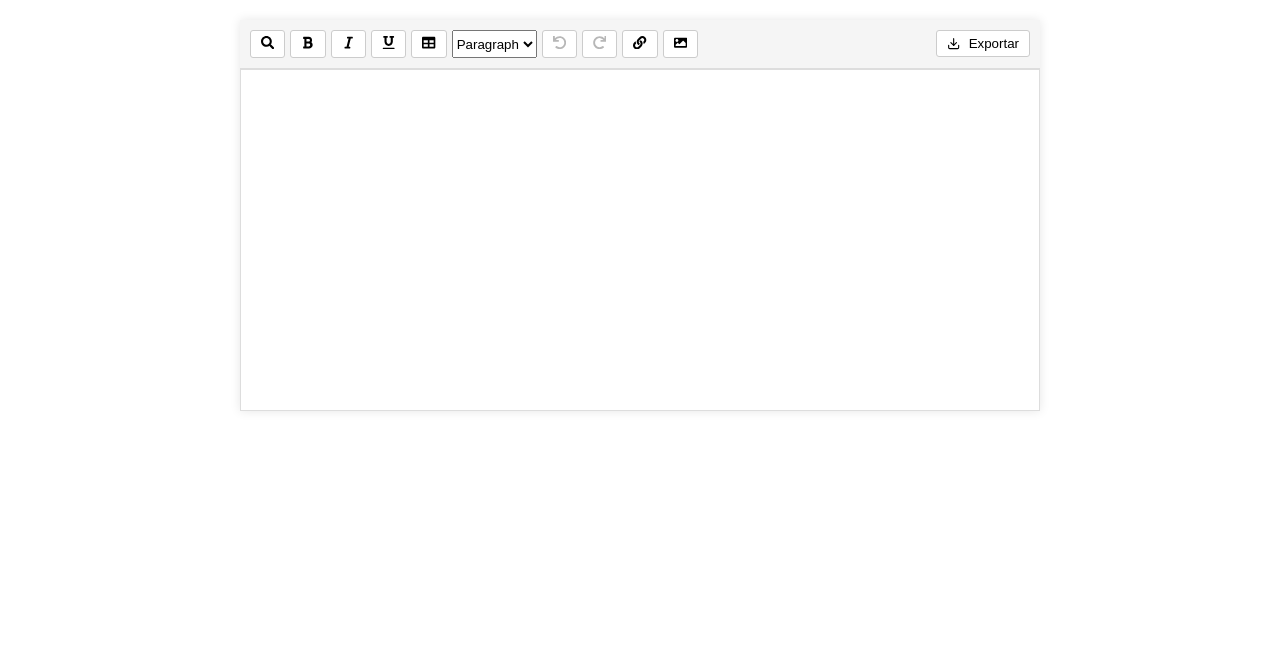
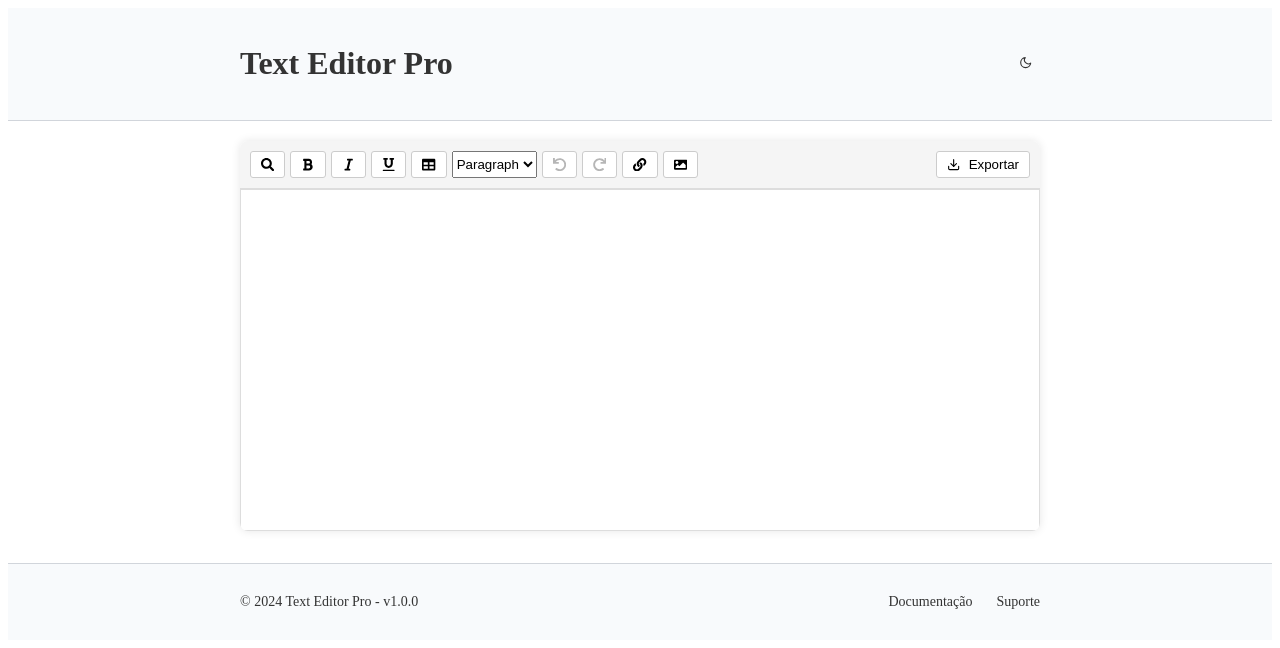
Before and after one commit to mrb1sh0p/rich-text-editor, a React (Create React App) app: page / in a window 1280 px wide. Shown: the top 648 px of the page. Built offline with nearby package versions, Linux system fonts and the light colour scheme.

Commit message:
Add dark mode, header/footer and UI improvements

```diff
--- /dev/null
+++ b/src/App.css
@@ -0,0 +1,80 @@
+/* src/App.css */
+.app-header {
+    background-color: var(--toolbar-bg);
+    padding: 1rem;
+    border-bottom: 1px solid var(--border-color);
+  }
+
+  .header-content {
+    max-width: 800px;
+    margin: 0 auto;
+    display: flex;
+    justify-content: space-between;
+    align-items: center;
+  }
+
+  .app-footer {
+    background-color: var(--toolbar-bg);
+    padding: 1rem;
+    margin-top: 2rem;
+    border-top: 1px solid var(--border-color);
+  }
+
+  .footer-content {
+    max-width: 800px;
+    margin: 0 auto;
+    display: flex;
+    justify-content: space-between;
+    align-items: center;
+    font-size: 0.875rem;
+  }
+
+  .footer-links a {
+    color: var(--text-color);
+    margin-left: 1.5rem;
+    text-decoration: none;
+  }
+
+  .footer-links a:hover {
+    color: var(--primary-color);
+  }
+
+  .theme-toggle {
+    background: none;
+    border: none;
+    color: var(--text-color);
+    padding: 0.5rem;
+    cursor: pointer;
+    transition: transform 0.2s;
+  }
+
+  .theme-toggle:hover {
+    transform: scale(1.1);
+  }
+
+  /* Melhorias gerais na UI */
+  .editor-container {
+    border-radius: 8px;
+    overflow: hidden;
+    transition: box-shadow 0.3s;
+  }
+
+  .editor-container:hover {
+    box-shadow: 0 4px 6px -1px rgba(0, 0, 0, 0.1);
+  }
+
+  .toolbar button {
+    transition: all 0.2s;
+    display: flex;
+    align-items: center;
+    gap: 0.5rem;
+  }
+
+  .toolbar button:hover {
+    background-color: var(--hover-bg);
+  }
+
+  .modal-content {
+    background-color: var(--bg-color);
+    border: 1px solid var(--border-color);
+  }
--- a/src/App.js
+++ b/src/App.js
@@ -1,11 +1,38 @@
+// src/App.js
+import React, { useState, useEffect } from "react";
+import { ErrorProvider } from "./contexts/ErrorContext";
+import Header from "./components/Header";
+import Footer from "./components/Footer";
 import Editor from "./components/Editor";
-import { ErrorProvider } from "./contexts/ErrorContext";
+import "./theme.css";
+import "./App.css";
 
 function App() {
+  const [darkMode, setDarkMode] = useState(() => {
+    const savedTheme = localStorage.getItem("theme");
+    return savedTheme
+      ? savedTheme === "dark"
+      : window.matchMedia("(prefers-color-scheme: dark)").matches;
+  });
+
+  useEffect(() => {
+    document.documentElement.setAttribute(
+      "data-theme",
+      darkMode ? "dark" : "light"
+    );
+    localStorage.setItem("theme", darkMode ? "dark" : "light");
+  }, [darkMode]);
+
+  const toggleTheme = () => {
+    setDarkMode(!darkMode);
+  };
+
   return (
     <ErrorProvider>
       <div className="App">
+        <Header darkMode={darkMode} toggleTheme={toggleTheme} />
         <Editor />
+        <Footer />
       </div>
     </ErrorProvider>
   );
--- a/src/components/Editor.css
+++ b/src/components/Editor.css
@@ -216,3 +216,21 @@ th {
   height: 2px;
   background: #ff5722;
 }
+
+.error-message {
+  position: fixed;
+  bottom: 20px;
+  right: 20px;
+  padding: 15px;
+  background: #ff4444;
+  color: white;
+  border-radius: 8px;
+  box-shadow: 0 4px 6px rgba(0,0,0,0.1);
+  z-index: 1000;
+  animation: slideIn 0.3s ease-out;
+}
+
+@keyframes slideIn {
+  from { transform: translateX(100%); }
+  to { transform: translateX(0); }
+}
--- /dev/null
+++ b/src/components/Footer.js
@@ -0,0 +1,17 @@
+import React from 'react';
+
+const Footer = () => {
+  return (
+    <footer className="app-footer">
+      <div className="footer-content">
+        <p>© 2024 Text Editor Pro - v1.0.0</p>
+        <div className="footer-links">
+          <a href="/docs">Documentação</a>
+          <a href="/support">Suporte</a>
+        </div>
+      </div>
+    </footer>
+  );
+};
+
+export default Footer;
--- /dev/null
+++ b/src/components/Header.js
@@ -0,0 +1,21 @@
+import React from 'react';
+import { FiSun, FiMoon } from 'react-icons/fi';
+
+const Header = ({ darkMode, toggleTheme }) => {
+  return (
+    <header className="app-header">
+      <div className="header-content">
+        <h1>Text Editor Pro</h1>
+        <button
+          onClick={toggleTheme}
+          className="theme-toggle"
+          aria-label={`Alternar para tema ${darkMode ? 'claro' : 'escuro'}`}
+        >
+          {darkMode ? <FiSun /> : <FiMoon />}
+        </button>
+      </div>
+    </header>
+  );
+};
+
+export default Header;
--- /dev/null
+++ b/src/theme.css
@@ -0,0 +1,26 @@
+:root {
+    /* Light theme */
+    --bg-color: #ffffff;
+    --text-color: #333333;
+    --primary-color: #2563eb;
+    --secondary-color: #e5e7eb;
+    --border-color: #d1d5db;
+    --hover-bg: #f3f4f6;
+    --toolbar-bg: #f8fafc;
+  }
+
+  [data-theme="dark"] {
+    --bg-color: #1a1a1a;
+    --text-color: #e5e7eb;
+    --primary-color: #3b82f6;
+    --secondary-color: #374151;
+    --border-color: #4b5563;
+    --hover-bg: #2d3748;
+    --toolbar-bg: #111827;
+  }
+
+  body {
+    background-color: var(--bg-color);
+    color: var(--text-color);
+    transition: background-color 0.3s, color 0.3s;
+  }
```
